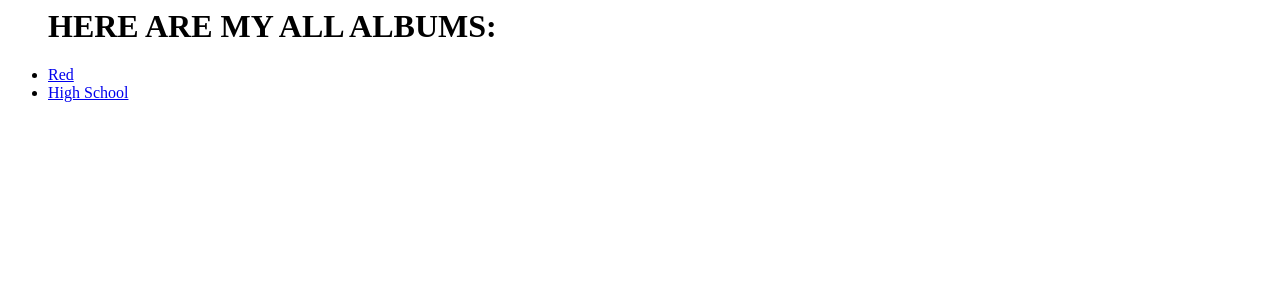
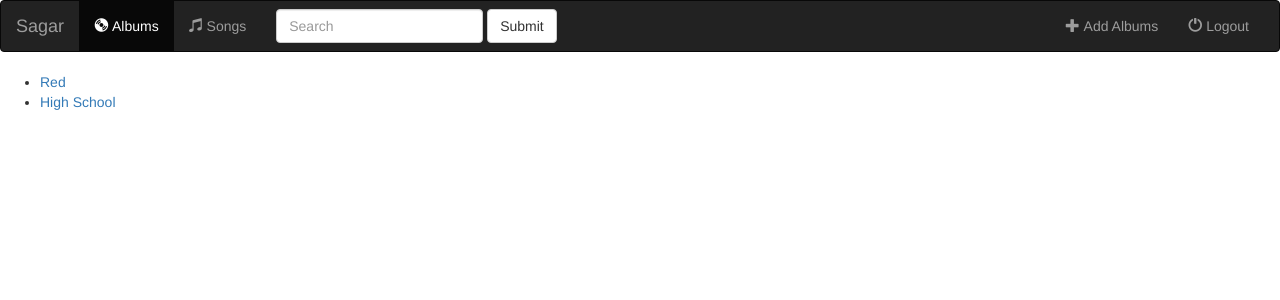
Before and after one commit to silelan/Music-App, a Django app: page /music/ in a window 1280 px wide. Shown: the top 300 px of the page. Run offline with Django 3.2, Linux system fonts and the light colour scheme; data comes from the database, SQL or seed files in the repository; both versions use the stored data as it was after the commit; some libraries are stand-ins or nearby versions.

Commit message:
replace to generic view

```diff
--- a/website/music/models.py
+++ b/website/music/models.py
@@ -14,6 +14,7 @@ class Song(models.Model):
     album = models.ForeignKey(Album, on_delete=models.CASCADE)
     file_type = models.CharField(max_length=10)
     song_title = models.CharField(max_length=250)
+    is_favorite = models.BooleanField(default=False)
 
     def __str__(self):
         return self.song_title
--- /dev/null
+++ b/website/music/templates/music/base.html
@@ -0,0 +1,71 @@
+<!DOCTYPE html>
+<html lang="en">
+<head>
+    <meta charset="UTF-8">
+    <title>{% block title %}Sagar Music{% endblock %}</title>
+    <!--LOADS STATIC PATHS-->
+
+{% load staticfiles %}
+
+<link rel="stylesheet" href="https://maxcdn.bootstrapcdn.com/bootstrap/3.3.7/css/bootstrap.min.css">
+<link href='http://fonts.googleapis.com/css?family=Open+Sans' rel='stylesheet' type='text/css'>
+<link rel="stylesheet" type ="text/css" href="{% static 'music/style.css' %}"/>
+<script src="https://code.jquery.com/jquery-3.3.1.slim.min.js"></script>
+<script src="https://maxcdn.bootstrapcdn.com/bootstrap/3.3.7/js/bootstrap.min.js"></script>
+
+</head>
+<body>
+    <nav class="navbar navbar-inverse">
+  <div class="container-fluid">
+    <!-- Brand and toggle get grouped for better mobile display -->
+    <div class="navbar-header">
+      <button type="button" class="navbar-toggle collapsed" data-toggle="collapse" data-target="#topNavBar">
+        <span class="icon-bar"></span>
+        <span class="icon-bar"></span>
+        <span class="icon-bar"></span>
+      </button>
+      <a class="navbar-brand" href="{% url 'music:index'%}">Sagar</a>
+    </div>
+
+    <!-- Collect the nav links, forms, and other content for toggling -->
+    <div class="collapse navbar-collapse" id="topNavBar">
+      <ul class="nav navbar-nav">
+        <li class="active">
+            <a href="#">
+                <span class="glyphicon glyphicon-cd" aria-hidden="true"></span>&nbsp;Albums
+            </a>
+        </li>
+        <li>
+            <a href="#">
+                <span class="glyphicon glyphicon-music" aria-hidden="true"></span>&nbsp;Songs
+            </a>
+        </li>
+      </ul>
+      <form class="navbar-form navbar-left" role = "search" method="get" action="#">
+        <div class="form-group">
+          <input type="text" class="form-control" placeholder="Search">
+        </div>
+        <button type="submit" class="btn btn-default">Submit</button>
+      </form>
+        <ul class="nav navbar-nav navbar-right">
+             <li>
+                <a href="#">
+                    <span class="glyphicon glyphicon-plus" aria-hidden="true"></span>&nbsp;Add Albums
+                </a>
+            </li>
+             <li>
+                <a href="#">
+                    <span class="glyphicon glyphicon-off" aria-hidden="true"></span>&nbsp;Logout
+                </a>
+             </li>
+
+        </ul>
+
+    </div>
+  </div>
+</nav>
+
+{% block body %}
+{% endblock %}
+</body>
+</html>
--- a/website/music/templates/music/index.html
+++ b/website/music/templates/music/index.html
@@ -1,10 +1,11 @@
-{% if all_albums %}
-    <ul>
-        <h1>HERE ARE MY ALL ALBUMS:</h1>
-    {% for album in all_albums %}
-        <li><a href="/music/{{ album.id }}/">{{ album.album_title }}</a></li>
-    {% endfor %}
-    </ul>
-{% else %}
-    <p>you dont have any albums </p>
-{% endif %}
+{% extends 'music/base.html' %}
+
+
+{% block body %}
+
+        <ul>
+            {% for album in all_albums %}
+                <li><a href="{% url 'music:detail' album.id%}">{{ album.album_title }}</a></li>
+            {% endfor %}
+        </ul>
+{% endblock %}
--- a/website/music/urls.py
+++ b/website/music/urls.py
@@ -1,7 +1,9 @@
 from django.urls import path
 from . import views
 
+app_name = 'music'
+
 urlpatterns = [
-    path('', views.index, name = 'index'),
-    path('<int:album_id>/', views.detail,name = 'detail'),
+    path('', views.IndexView.as_view(), name = 'index'),
+    path('<int:pk>/', views.DetailView.as_view(),name = 'detail'),
 ]
--- a/website/music/views.py
+++ b/website/music/views.py
@@ -1,18 +1,14 @@
-from django.shortcuts import render
-from django.http import HttpResponse
+from django.views import generic
 from .models import Album
-from django.http import Http404
-
 
 # Create your views here.
-def index(request):
-    all_albums = Album.objects.all()
-    context = {'all_albums':all_albums}
-    return render(request, 'music/index.html',context)
+class IndexView(generic.ListView):
+    template_name = 'music/index.html'
+    context_object_name = 'all_albums'
 
-def detail(request, album_id):
-    try:
-        album = Album.objects.get(pk = album_id)
-    except Album.DoesNotExist:
-        raise Http404("Album Does Not Exits")
-    return render(request, 'music/detail.html', {'album':album})
+    def get_queryset(self):
+        return Album.objects.all()
+
+class DetailView(generic.DetailView):
+    model = Album
+    template_name = 'music/detail.html'
```
Also changed, not shown: website/music/templates/music/detail.html (+18 -1 lines), website/db.sqlite3, website/music/static/style.css (added).
